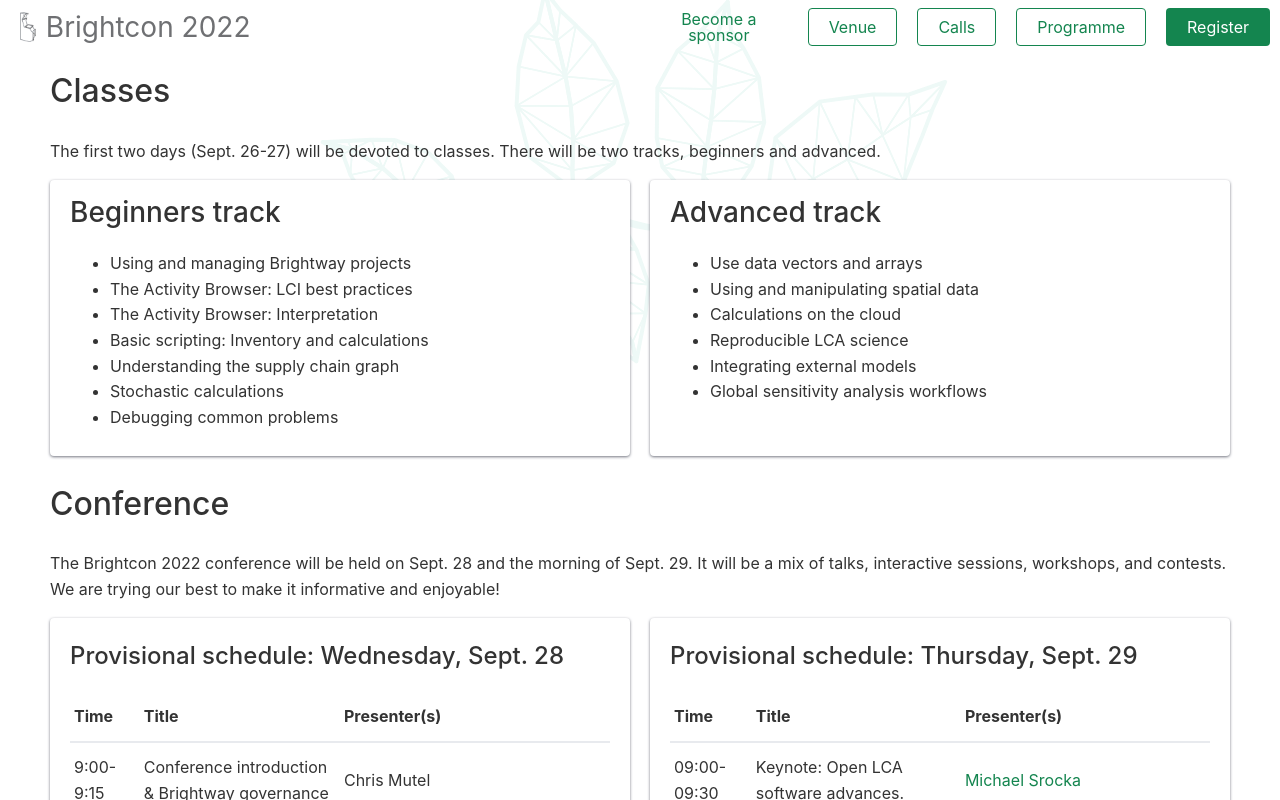
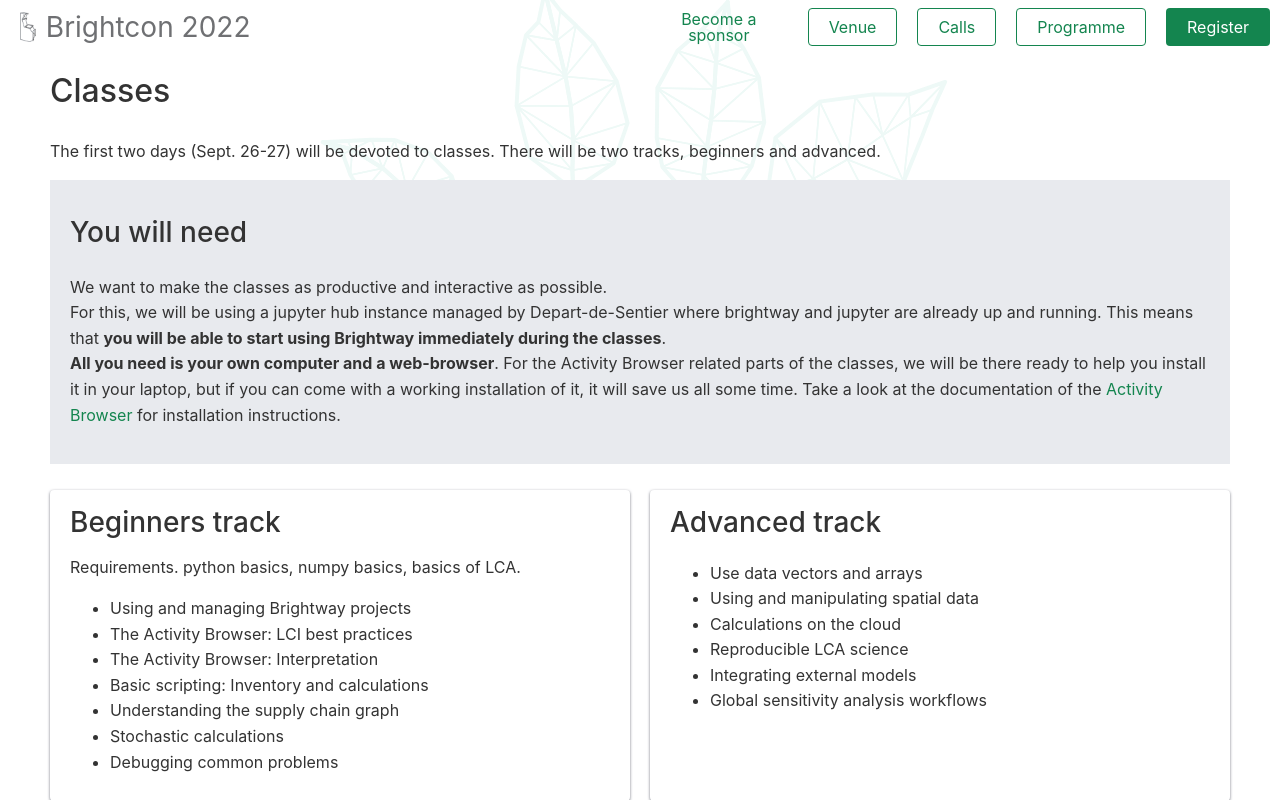
Before and after one commit to Depart-de-Sentier/brightcon-2022-website, a Nuxt app: page /programme in a window 1280 px wide. Shown: the top 800 px of the page. Built offline with nearby package versions, Linux system fonts and the light colour scheme.

Commit message:
📝 Update information for classes.
Add information about what to bring for classes.

```diff
--- a/components/Classes.vue
+++ b/components/Classes.vue
@@ -5,11 +5,36 @@
       The first two days (Sept. 26-27) will be devoted to classes. There will be
       two tracks, beginners and advanced.
     </p>
+    <div class="indent bg-light">
+      <h2>You will need</h2>
+      <p>
+        We want to make the classes as productive and interactive as possible.
+        <br />
+        For this, we will be using a jupyter hub instance managed by
+        Depart-de-Sentier where brightway and jupyter are already up and
+        running. This means that <strong>you will be able to start using Brightway
+        immediately during the classes</strong>.
+        <br />
+        <strong>All you need is your own computer and a web-browser</strong>.
+        For the Activity Browser related parts of the classes, we will be there
+        ready to help you install it in your laptop, but if you can come with a
+        working installation of it, it will save us all some time. Take a look
+        at the documentation of the
+        <a
+          href="https://github.com/LCA-ActivityBrowser/activity-browser#installation"
+        >
+          Activity Browser</a
+        >
+        for installation instructions.
+      </p>
+    </div>
+    <br />
     <div class="row">
       <div class="col card">
         <header>
           <h2 class="header">Beginners track</h2>
         </header>
+        <p>Requirements. python basics, numpy basics, basics of LCA.</p>
         <ul>
           <li>Using and managing Brightway projects</li>
           <li>The Activity Browser: LCI best practices</li>
@@ -36,3 +61,8 @@
     </div>
   </div>
 </template>
+<style>
+.indent {
+  padding: 20px;
+}
+</style>
```
